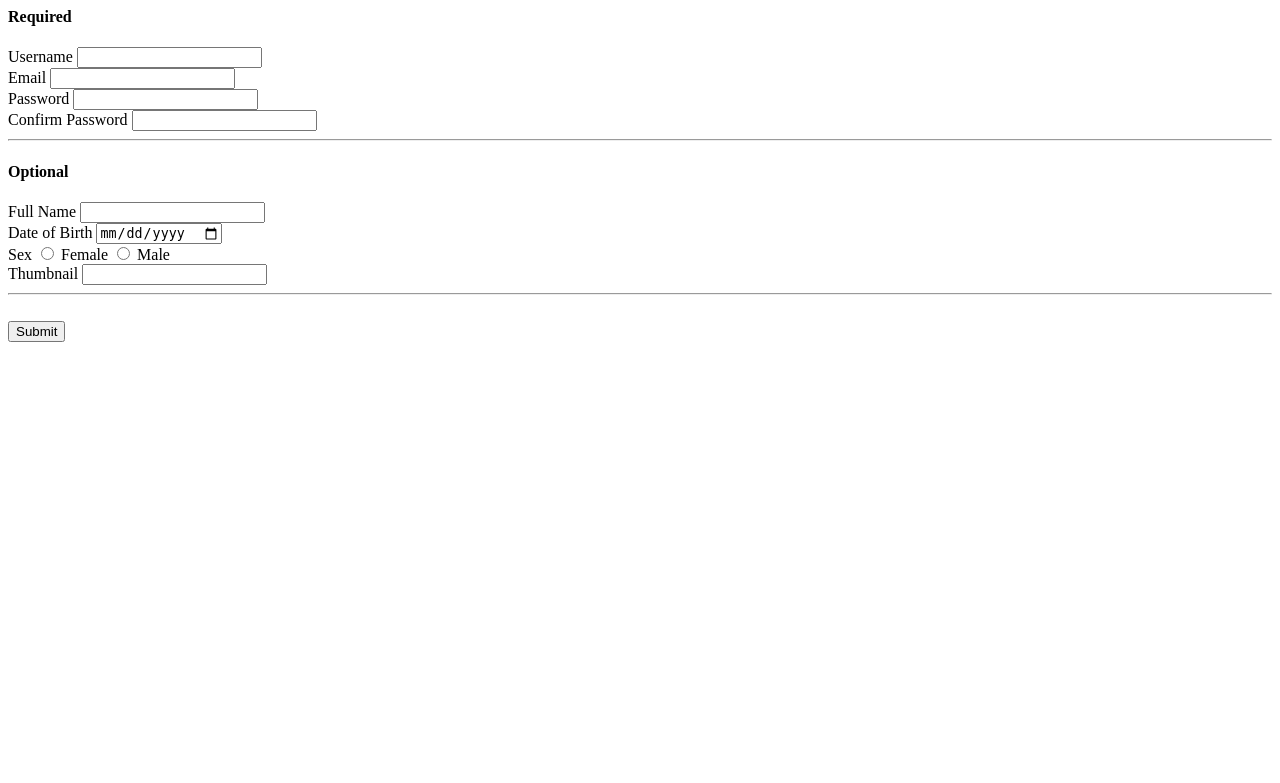
After one commit to unstable-cacao/space-odyssey, a PHP site: page /web/index/views/registration.php in a window 1280 px wide. The commit adds this page. Shown: the top 783 px of the page. Run offline with PHP 8.4, Linux system fonts and the light colour scheme.

Commit message:
Implemented basic registration

```diff
--- a/server/src/SpaceOdyssey/DAO/UserDAO.php
+++ b/server/src/SpaceOdyssey/DAO/UserDAO.php
@@ -21,7 +21,7 @@ class UserDAO implements IUserDAO
 		$this->conn
 			->setTable('User')
 			->setConnector($conn)
-			->setObjectMap(User::class, ['Created', 'Modified'])
+			->setObjectMap(User::class, ['Created', 'Updated', 'Deleted'])
 			->setAutoIncrementId('ID');
 	}
 
--- a/server/src/SpaceOdyssey/Modules/AuthModule.php
+++ b/server/src/SpaceOdyssey/Modules/AuthModule.php
@@ -38,7 +38,7 @@ class AuthModule implements IAuthModule
 		$result = null;
 		$user = SkeletonInit::skeleton(IUserDAO::class)->loadByUsername($username);
 
-		if ($user && $user->Password == $password)
+		if ($user && password_verify($password, $user->Password))
 		{
 			$session = new Session();
 			$session->UserID = $user->ID;
--- /dev/null
+++ b/squids/db/2017/11/26/ChangeUserDateOfBirthToDate/ChangeUserDateOfBirthToDate.sql
@@ -0,0 +1 @@
+ALTER TABLE User MODIFY COLUMN DateOfBirth date DEFAULT NULL;
--- a/web/index/views/login.php
+++ b/web/index/views/login.php
@@ -10,7 +10,12 @@
 	<label for="password">Password</label>
 	<input type="password" name="password" id="password">
 
+    <br>
 	<input type="submit">
+
+    <br><br>
+
+    <a href="/registration">Register</a>
 </form>
 </body>
 </html>
--- /dev/null
+++ b/web/index/views/registration.php
@@ -0,0 +1,42 @@
+<html>
+<head>
+
+</head>
+<body>
+<form method="post" action="/registration">
+	<h4>Required</h4>
+	<label for="username">Username</label>
+	<input type="text" name="username" id="username">
+	<br>
+	<label for="email">Email</label>
+	<input type="email" name="email" id="email">
+	<br>
+	<label for="password">Password</label>
+	<input type="password" name="password" id="password">
+	<br>
+	<label for="confirmPassword">Confirm Password</label>
+	<input type="password" name="confirmPassword" id="confirmPassword">
+
+	<hr>
+
+	<h4>Optional</h4>
+	<label for="fullname">Full Name</label>
+	<input type="text" name="fullname" id="fullname">
+	<br>
+	<label for="dateOfBirth">Date of Birth</label>
+	<input type="date" name="dateOfBirth" id="dateOfBirth">
+	<br>
+	<label for="sex">Sex</label>
+	<input type="radio" name="sex" id="female" value="Female"> <label for="female">Female</label>
+	<input type="radio" name="sex" id="male" value="Male"> <label for="male">Male</label>
+	<br>
+	<label for="thumbnail">Thumbnail</label>
+	<input type="url" name="thumbnail" id="thumbnail">
+
+	<hr>
+
+	<br>
+	<input type="submit">
+</form>
+</body>
+</html>
```
Also changed, not shown: server/src/SpaceOdyssey/Controllers/LoginController.php (+48 -0 lines), server/src/SpaceOdyssey/Routing.php (+10 -0 lines), squids/db/2017/11/26/ChangeUserDateOfBirthToDate/ChangeUserDateOfBirthToDate.php (added, +19 -0 lines).
